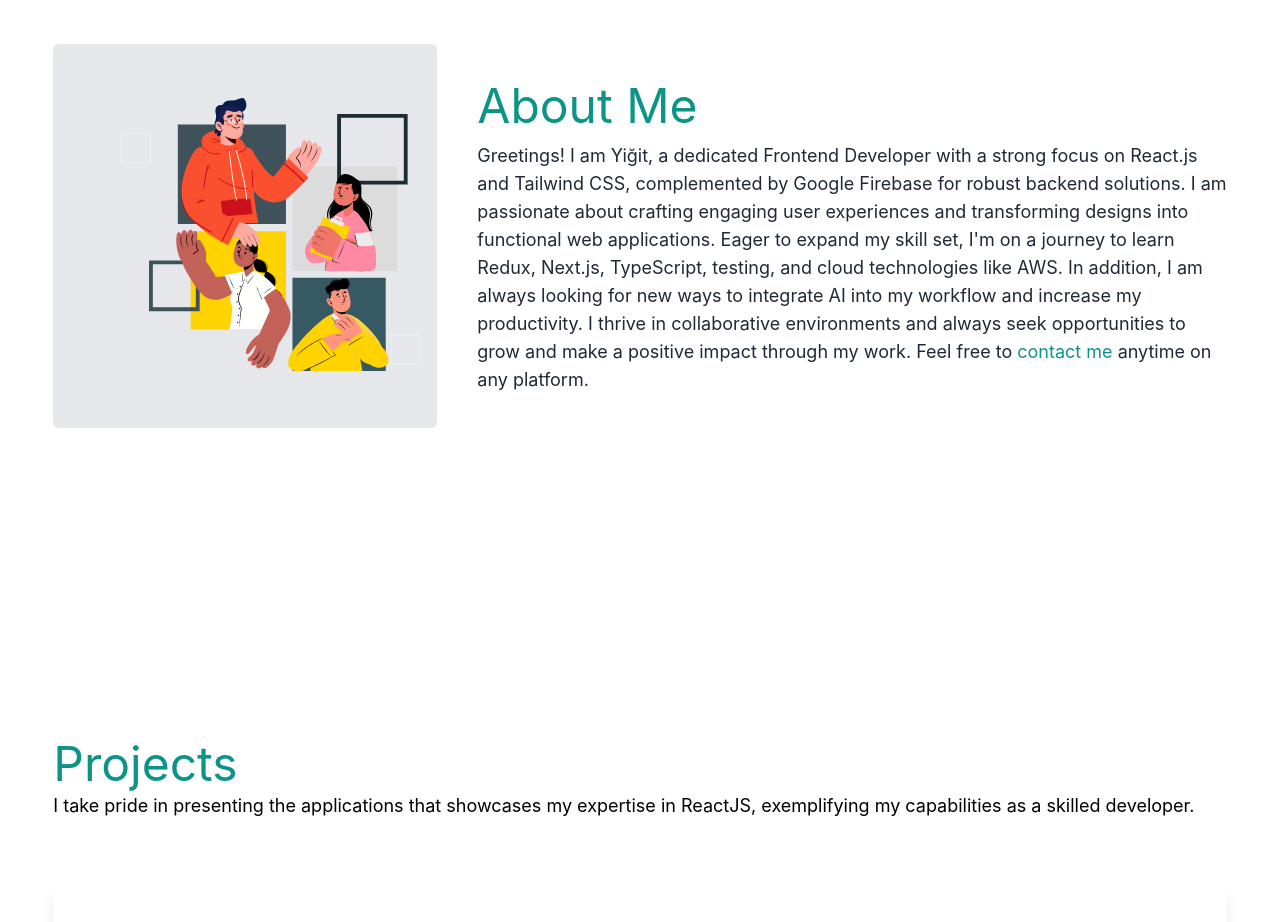
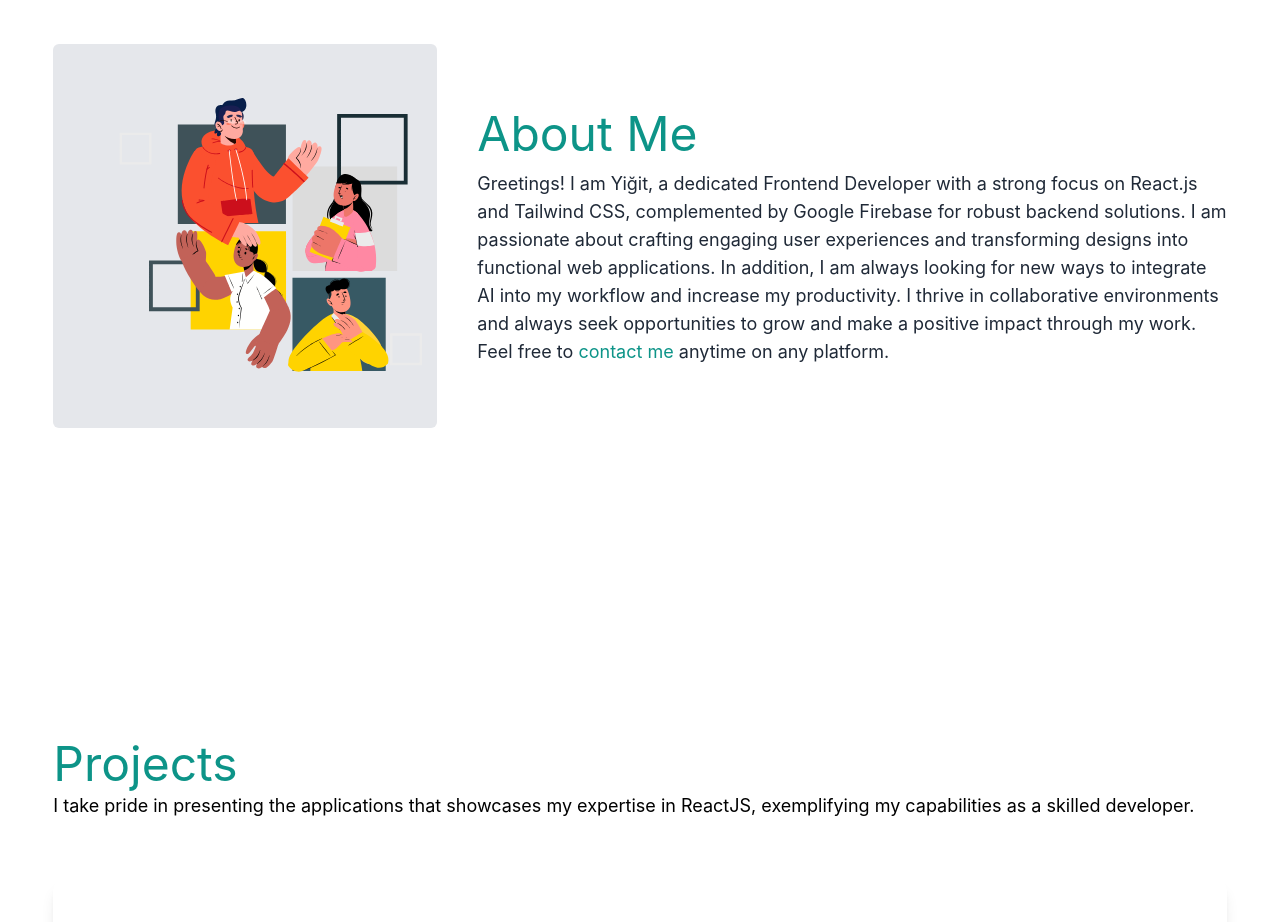
Before and after one commit to yigitaydemir/portfolio-website, a React (Create React App) app: page / in a window 1280 px wide. Shown: the part 1020-1942 px from the top of the page. Built offline with nearby package versions, Linux system fonts and the light colour scheme.

Commit message:
Update App.js

```diff
--- a/src/App.js
+++ b/src/App.js
@@ -224,9 +224,7 @@ const App = () => {
               strong focus on React.js and Tailwind CSS, complemented by Google
               Firebase for robust backend solutions. I am passionate about
               crafting engaging user experiences and transforming designs into
-              functional web applications. Eager to expand my skill set, I'm on
-              a journey to learn Redux, Next.js, TypeScript, testing, and cloud
-              technologies like AWS. In addition, I am always looking for new
+              functional web applications. In addition, I am always looking for new
               ways to integrate AI into my workflow and increase my
               productivity. I thrive in collaborative environments and always
               seek opportunities to grow and make a positive impact through my
```
